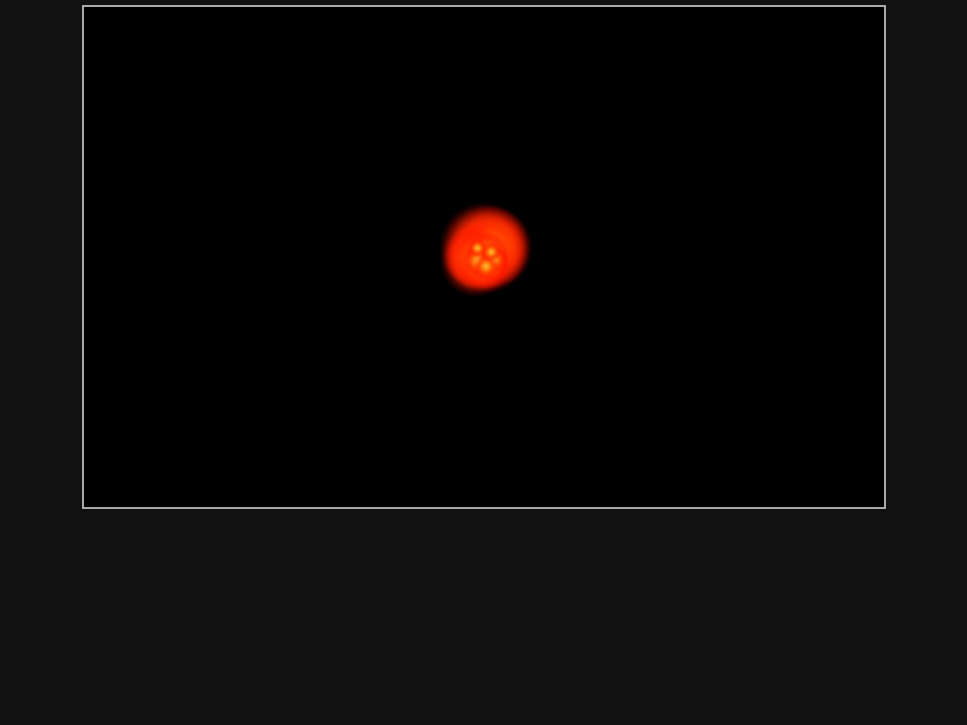
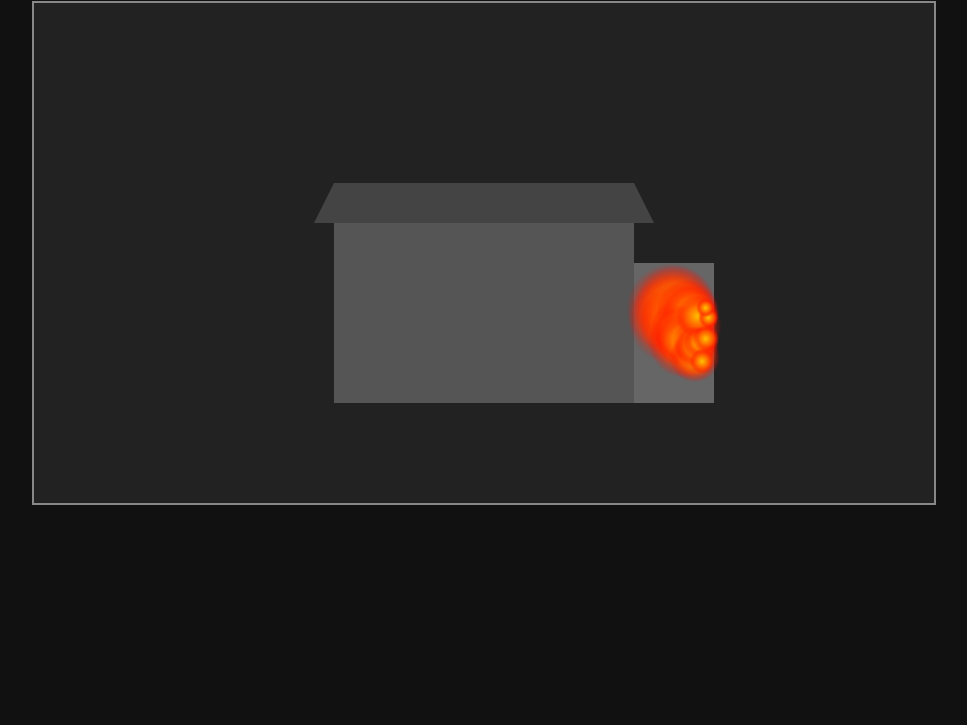
Before and after one commit to 25m20124/yeolhwaksan, a plain HTML site: page index.html in a window 1280 px wide. Shown: the part 75-800 px from the top of the page, without its empty margins (156-1123 px from the left). Drawn offline with Linux system fonts and the light colour scheme; animation ran at ten frames a second.

Commit message:
Update index.html

```diff
--- a/index.html
+++ b/index.html
@@ -8,21 +8,18 @@
 body {
     margin: 0;
     background: #111;
-    color: white;
+    color: #fff;
     font-family: Arial, sans-serif;
     text-align: center;
 }
 
 h1 {
-    margin: 20px 0;
-    font-size: 28px;
+    margin: 15px 0;
 }
 
 canvas {
-    display: block;
-    margin: 0 auto;
-    background: #000;
-    border: 2px solid #aaa;
+    background: #222;
+    border: 2px solid #888;
 }
 </style>
 </head>
@@ -31,33 +28,56 @@ canvas {
 
 <h1>열확산 프로그램</h1>
 
-<canvas id="canvas" width="800" height="500"></canvas>
+<canvas id="canvas" width="900" height="500"></canvas>
 
 <script>
 const canvas = document.getElementById("canvas");
 const ctx = canvas.getContext("2d");
 
-// 열 입자 배열
-let heat = [];
+// 열 입자
+let heats = [];
 
+// 숭례문 단순 그림
+function drawSungnyemun() {
+    // 몸체
+    ctx.fillStyle = "#555";
+    ctx.fillRect(300, 220, 300, 180);
+
+    // 지붕
+    ctx.fillStyle = "#444";
+    ctx.beginPath();
+    ctx.moveTo(280, 220);
+    ctx.lineTo(620, 220);
+    ctx.lineTo(600, 180);
+    ctx.lineTo(300, 180);
+    ctx.closePath();
+    ctx.fill();
+
+    // 오른쪽 담벼락
+    ctx.fillStyle = "#666";
+    ctx.fillRect(600, 260, 80, 140);
+}
+
+// 열 생성 (오른쪽 담벼락 근처)
 function createHeat() {
-    heat.push({
-        x: canvas.width / 2 + Math.random() * 20 - 10,
-        y: canvas.height / 2 + Math.random() * 20 - 10,
+    heats.push({
+        x: 670 + Math.random() * 10,
+        y: 300 + Math.random() * 60,
         r: 6,
         a: 1
     });
 }
 
+// 열 그리기
 function drawHeat(h) {
     const g = ctx.createRadialGradient(
         h.x, h.y, 0,
         h.x, h.y, h.r
     );
 
-    g.addColorStop(0, `rgba(255,200,50,${h.a})`);
-    g.addColorStop(0.5, `rgba(255,80,0,${h.a})`);
-    g.addColorStop(1, `rgba(255,0,0,0)`);
+    g.addColorStop(0, `rgba(255,200,0,${h.a})`);
+    g.addColorStop(0.6, `rgba(255,80,0,${h.a})`);
+    g.addColorStop(1, "rgba(255,0,0,0)");
 
     ctx.beginPath();
     ctx.fillStyle = g;
@@ -65,23 +85,25 @@ function drawHeat(h) {
     ctx.fill();
 }
 
+// 애니메이션
 function animate() {
     ctx.clearRect(0, 0, canvas.width, canvas.height);
 
-    // 열 생성
-    if (Math.random() < 0.4) {
-        createHeat();
-    }
+    drawSungnyemun();
 
-    heat.forEach(h => {
-        h.r += 0.8;          // 확산
-        h.a -= 0.006;        // 소멸
-        h.x += Math.random() * 1.5 - 0.75;
-        h.y += Math.random() * 1.5 - 0.75;
+    // 열 지속 발생
+    if (Math.random() < 0.4) createHeat();
+
+    heats.forEach(h => {
+        h.r += 0.8;      // 확산
+        h.a -= 0.006;   // 약화
+        h.x -= Math.random() * 1.5; // 왼쪽으로 퍼짐
+        h.y += (Math.random() - 0.5) * 1.2;
+
         drawHeat(h);
     });
 
-    heat = heat.filter(h => h.a > 0);
+    heats = heats.filter(h => h.a > 0);
 
     requestAnimationFrame(animate);
 }
```
